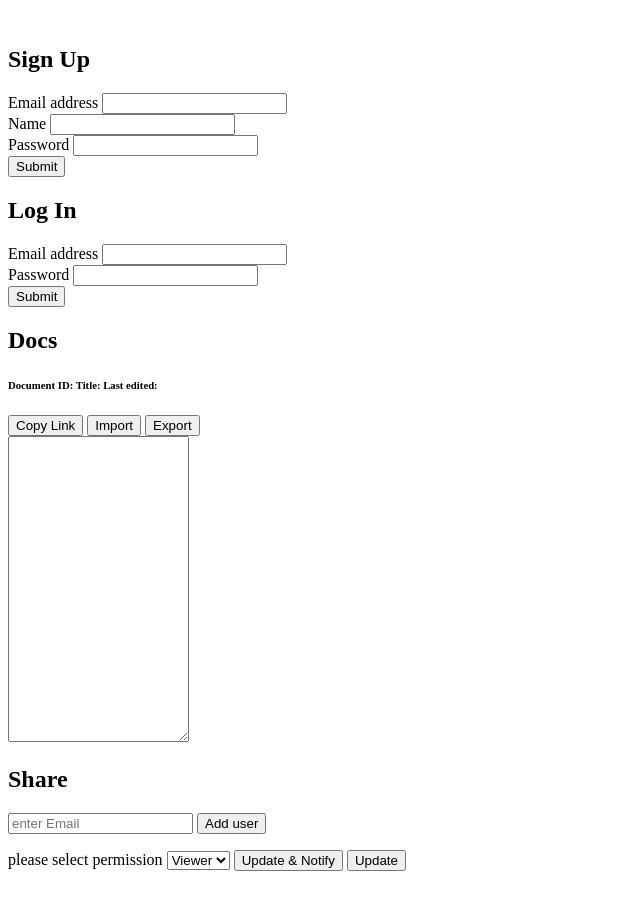
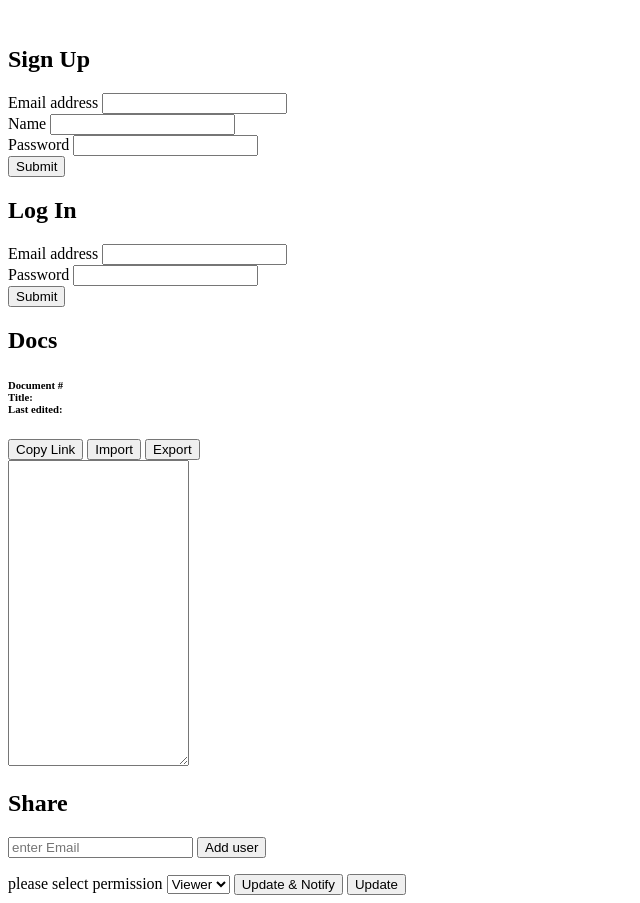
Before and after one commit to talbenzur/DocClient, a plain HTML site: page dist/index.html in a window 1280 px wide. Shown: the whole page, without its empty margins (0-640 px from the left). Before the commit the page ends 879 px from the top, so only its background shows below. Drawn offline with Linux system fonts and the light colour scheme; a script that the page names is missing.

Commit message:
Added: update request sends document ID. some styling.

```diff
--- a/dist/index.html
+++ b/dist/index.html
@@ -55,9 +55,9 @@
         <div>
           <h2>Docs</h2>
           <h6>
-            Document ID: <span id="doc-id"></span> Title:
-            <span id="doc-title"></span> Last edited:
-            <span id="doc-last-edited"></span>
+            <div id="doc-id">Document #</div>
+            <div id="doc-title">Title: </div>
+            <div id="doc-last-edited">Last edited: </div>
           </h6>
 
           <button class="copyLink btn btn-info" type="button">Copy Link</button>
--- a/src/sockets.js
+++ b/src/sockets.js
@@ -34,6 +34,7 @@ const addUpdate = (userEmail, type, content, startPosition, endPosition) => {
 
 const sendUpate = (userEmail, type, content, startPosition, endPosition) => {
     stompClient.send("/app/update", [], JSON.stringify({
+        documentId: 5,
         userEmail: userEmail,
         type: type,
         content: content,
--- a/src/style.css
+++ b/src/style.css
@@ -24,7 +24,7 @@ body {
 
 .box {
   width: 50%;
-  border: 15px solid rgb(10, 70, 47);
+  border: 10px solid rgb(10, 70, 47);
   padding: 50px;
   margin: 20px;
 }
@@ -39,13 +39,16 @@ body {
 #documentArea {
   width: 90%;
 
-  border: 15px solid rgb(127, 161, 149);
+  border: 10px solid rgb(127, 161, 149);
 }
 textarea {
-  padding-top: 50px;
+  padding: 20px;
   width: 100%;
   height: 50%;
 }
 .doc-main {
   padding-top: 50px;
 }
+.btn {
+  margin-top: 5px;
+}
```
